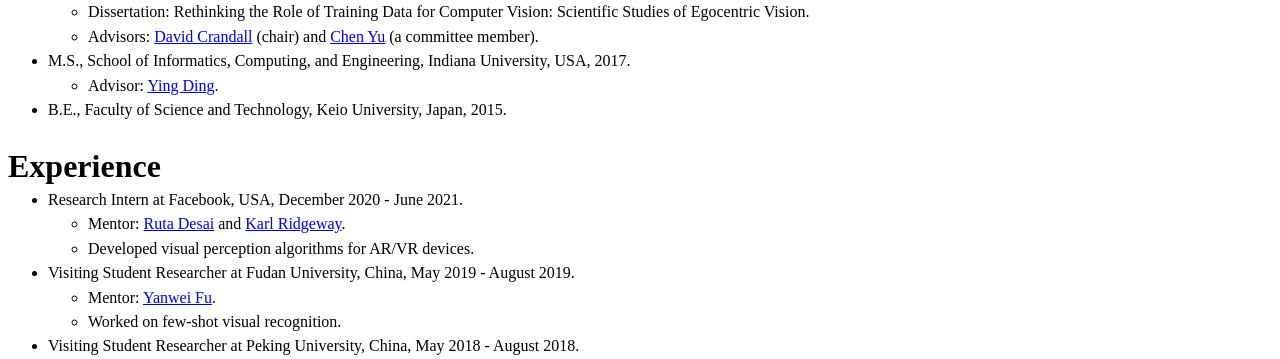
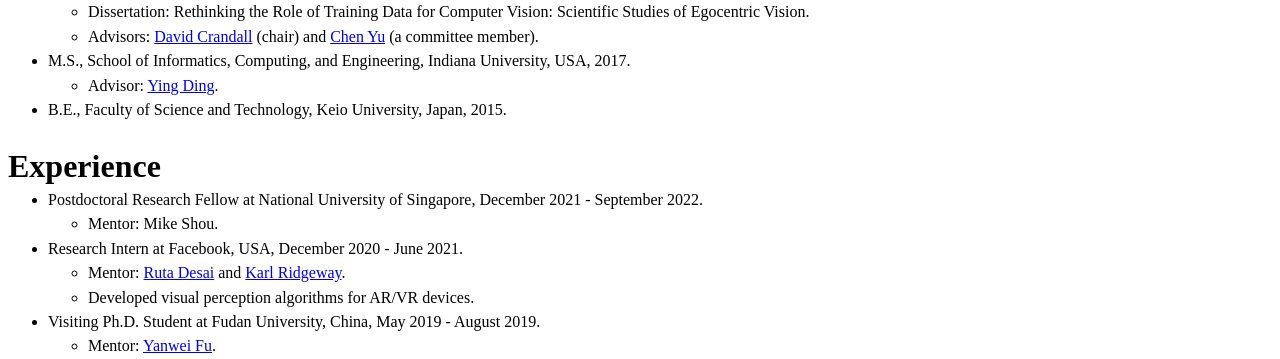
Before and after one commit to hellosatoshi/hellosatoshi.github.io, a plain HTML site: page index.html in a window 1280 px wide. Shown: the part 589-948 px from the top of the page. Drawn offline with Linux system fonts and the light colour scheme.

Commit message:
Update index.html

```diff
--- a/index.html
+++ b/index.html
@@ -77,17 +77,21 @@ p {
 
 <h1>Experience</h1>
 <ul>
+    <li>Postdoctoral Research Fellow at National University of Singapore, December 2021 - September 2022. </li>
+    <ul>
+        <li>Mentor: Mike Shou.</li>
+    </ul>
     <li>Research Intern at Facebook, USA, December 2020 - June 2021. </li>
     <ul>
         <li>Mentor: <a href="https://scholar.google.com/citations?user=bwZFR4EAAAAJ">Ruta Desai</a> and <a href="https://scholar.google.com/citations?user=WiWKsngAAAAJ">Karl Ridgeway<a/>.</li>
         <li>Developed visual perception algorithms for AR/VR devices.</li>
     </ul>
-    <li>Visiting Student Researcher at Fudan University, China, May 2019 - August 2019. </li>
+    <li>Visiting  Ph.D. Student at Fudan University, China, May 2019 - August 2019. </li>
     <ul>
         <li>Mentor: <a href="https://scholar.google.com/citations?user=Vg54TcsAAAAJ">Yanwei Fu</a>.
         <li>Worked on few-shot visual recognition.</li>
     </ul>
-    <li>Visiting Student Researcher at Peking University, China, May 2018 - August 2018. </li>
+    <li>Visiting Ph.D. Student at Peking University, China, May 2018 - August 2018. </li>
     <ul>
         <li>Mentor: <a href="https://scholar.google.com/citations?user=6Ia92WsAAAAJ">Liangcai Gao</a>.
         <li>Worked on computer vision for medical images.</li>
```
